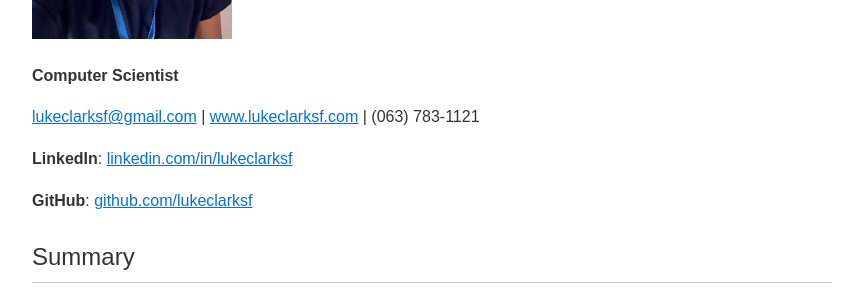
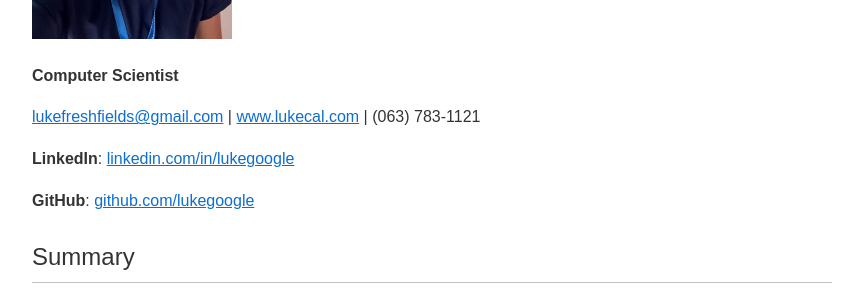
Before and after one commit to lukeclarksf/cv, a Jekyll site: the page built from index.md, in a window 1280 px wide. Shown: the part 357-657 px from the top of the page, without its empty margins (208-1071 px from the left). Built offline with Jekyll 4.4.1, drawn with Linux system fonts in a browser that asks for light colours.

Commit message:
Update contact information and links in index.md

```diff
--- a/index.md
+++ b/index.md
@@ -18,11 +18,11 @@ github_profile: lukeclarksf
 
 **Computer Scientist**
 
-[lukeclarksf@gmail.com](mailto:lukeclarksf@gmail.com) \| [www.lukeclarksf.com](https://www.lukeclarksf.com) \| (063) 783-1121
+[lukefreshfields@gmail.com](mailto:lukefreshfields@gmail.com) \| [www.lukecal.com](https://www.lukecal.com) \| (063) 783-1121
 
-**LinkedIn**: <a href="https://linkedin.com/in/lukeclarksf" target="__blank">linkedin.com/in/lukeclarksf</a>
+**LinkedIn**: <a href="https://linkedin.com/in/lukegoogle" target="__blank">linkedin.com/in/lukegoogle</a>
 
-**GitHub**: <a href="https://github.com/lukeclarksf" target="__blank">github.com/lukeclarksf</a>
+**GitHub**: <a href="https://github.com/lukegoogle" target="__blank">github.com/lukegoogle</a>
 
 ## Summary
 
```
